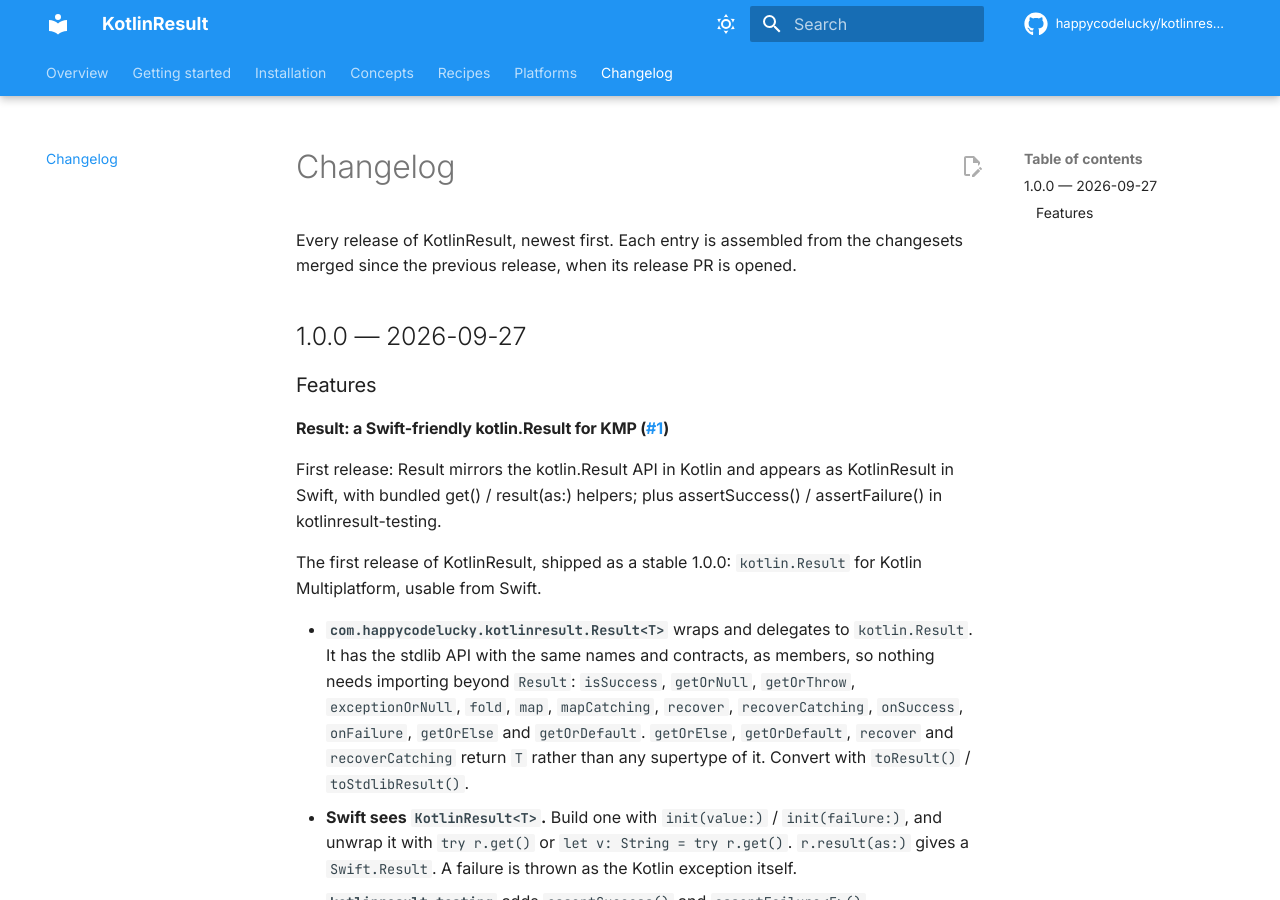
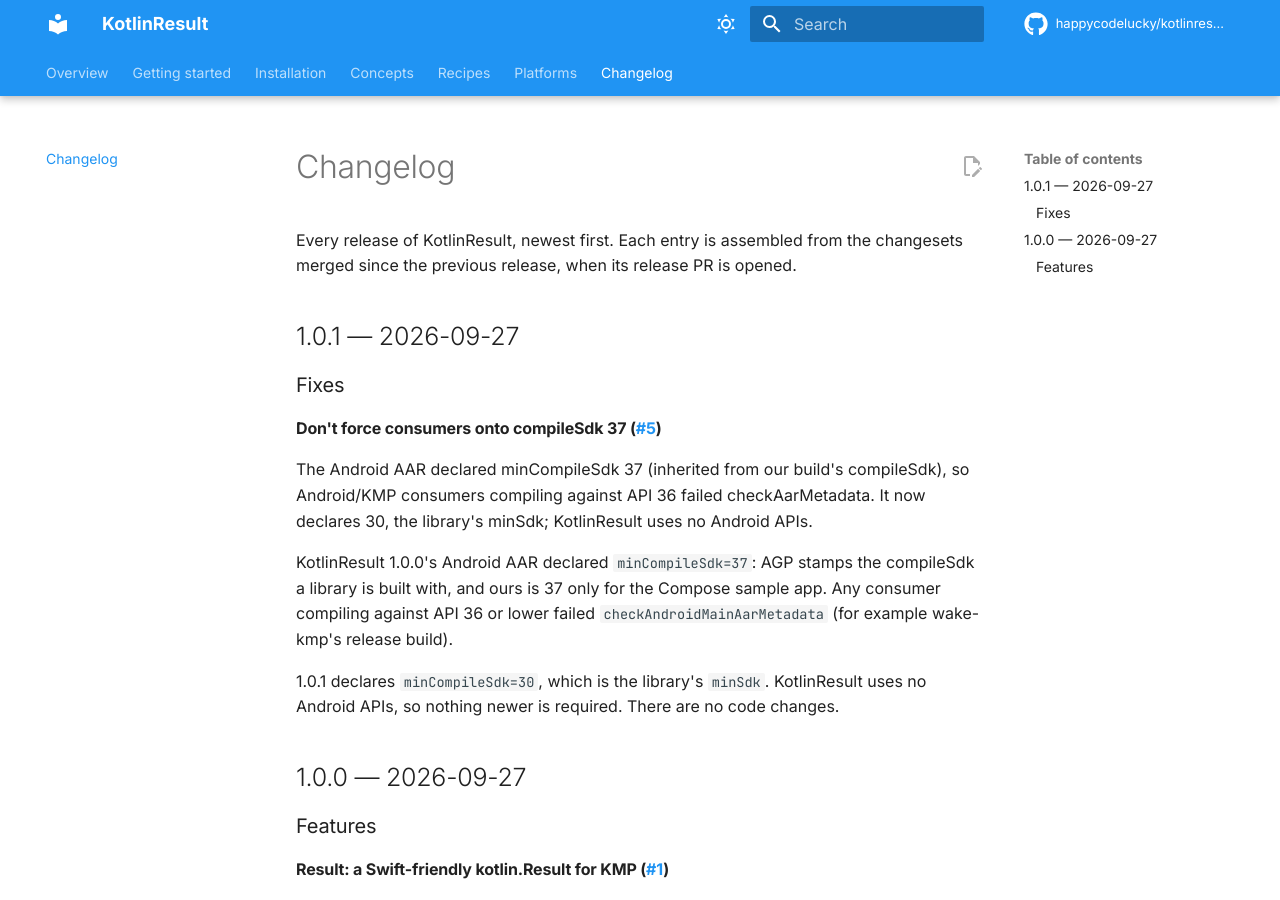
Before and after one commit to happycodelucky/kotlinresult-kmp, an MkDocs documentation site: the page built from docs/changelog.md, in a window 1280 px wide and 900 px high. Built offline with MkDocs 1.6.1 and Material for MkDocs 9.7.7, drawn with Linux system fonts in a browser that asks for light colours; comment, search, counter and statistics services are not loaded.

Commit message:
Release v1.0.1

```diff
--- a/docs/changelog.md
+++ b/docs/changelog.md
@@ -12,6 +12,22 @@ the changesets merged since the previous release, when its release PR is
 opened.
 
 <!-- changesets: the Release PR workflow inserts each new release below this line. Keep it. -->
+
+## 1.0.1 — 2026-09-27
+
+### Fixes
+
+#### Don't force consumers onto compileSdk 37 ([#5](https://github.com/happycodelucky/kotlinresult-kmp/pull/5))
+
+The Android AAR declared minCompileSdk 37 (inherited from our build's compileSdk), so Android/KMP consumers compiling against API 36 failed checkAarMetadata. It now declares 30, the library's minSdk; KotlinResult uses no Android APIs.
+
+KotlinResult 1.0.0's Android AAR declared `minCompileSdk=37`: AGP stamps the
+compileSdk a library is built with, and ours is 37 only for the Compose sample
+app. Any consumer compiling against API 36 or lower failed
+`checkAndroidMainAarMetadata` (for example wake-kmp's release build).
+
+1.0.1 declares `minCompileSdk=30`, which is the library's `minSdk`. KotlinResult
+uses no Android APIs, so nothing newer is required. There are no code changes.
 
 ## 1.0.0 — 2026-09-27
 
```
Also changed, not shown: .changeset/min-compile-sdk.md (deleted, +0 -13 lines), README.md (+2 -2 lines), 1 other file.
